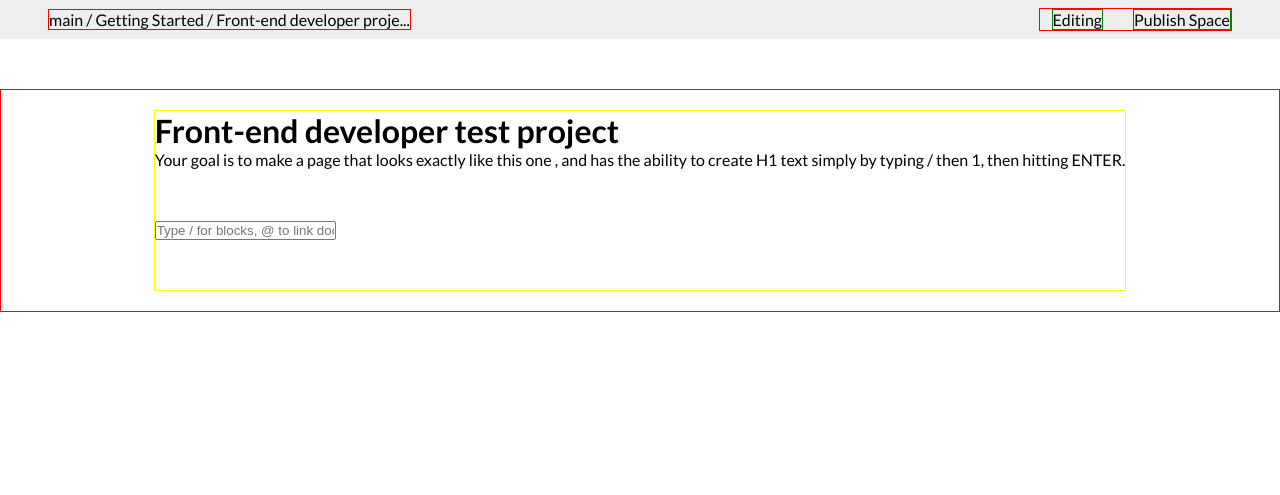
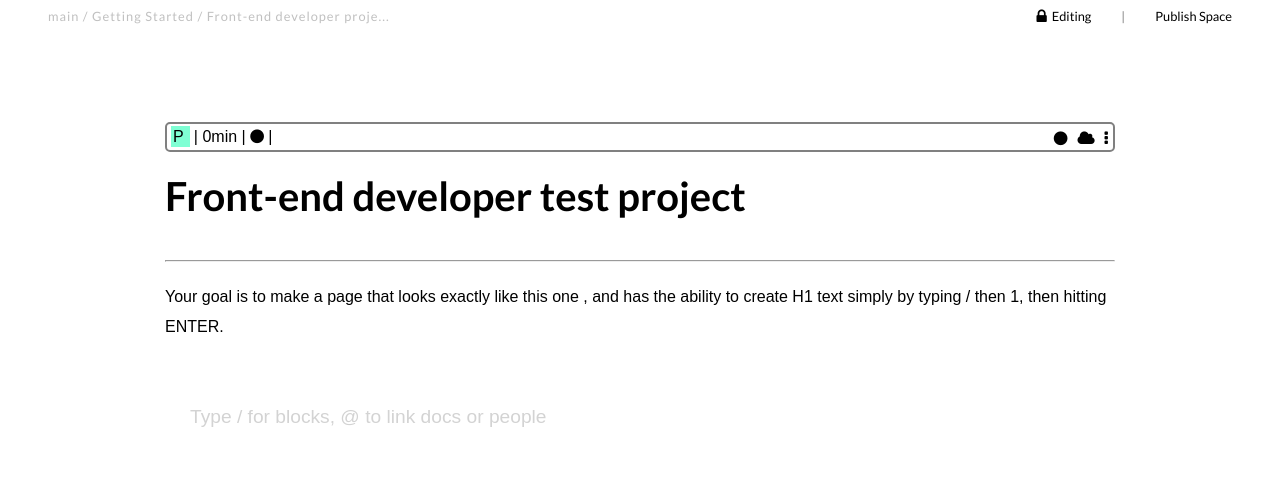
Before and after one commit to joeveloper/test-hlpjce, a plain HTML site: page index.html in a window 1280 px wide. Drawn offline with Linux system fonts and the light colour scheme.

Commit message:
Implemented additional HTML Icons, CSS styles and JS code logiic

```diff
--- a/index.html
+++ b/index.html
@@ -14,12 +14,13 @@
 <body>
     <header id="header">
         <div class="logo">
-            <p><i class="fa fa-book-open"></i><a>main</a> / Getting Started / Front-end developer proje...</p>
+            <p><span><i class="fa fa-book-open"></i></span><a>main</a> / Getting Started / Front-end developer proje...</p>
 
         </div>
         <nav id="nav-bar">
             <ul>
-                <li><i class="fa-thin fa-lock"></i><a href="#" class="nav-link">Editing</a></li>
+                <li><i style="margin-right: 5px;" class="fa fa-lock"></i><a href="#" class="nav-link">Editing</a></li>
+                <li><a href="#" style="color: grey" class="nav-link"> | </a></li>
                 <li><a href="#" class="nav-link">Publish Space</a></li>
             </ul>
         </nav>
@@ -28,14 +29,21 @@
 
     <div class="main-body">
         <div class="body-text">
+            <div class="sub-elements">
+                <p><span id="custom-p">P </span><span> | <i class="fas fa-clock"></i> 0min </span><span>| <i class="fa fa-circle"></i> |</span><span><i class="fas fa-down-arrow"></i></span></p>
+                <ul class="bar-link-boss">
+                    <li><a href="#" class="bar-link"><i class="fa fa-circle"></i></a></li>
+                    <li><a href="#" class="bar-link"><i class="fa fa-cloud"></i></a></li>
+                    <li><a href="#" class="bar-link"><i class="fa fa-ellipsis-v"></i></a></li>
+                </ul>
+            </div>
             <h1>Front-end developer test project</h1>
+            <hr>
             <p>Your goal is to make a page that looks exactly like this one , and has the ability to create H1 text simply by typing
                 / then 1, then hitting ENTER.
             </p>
             <div class="input-text">
-                <form>
-                    <input class="convert" type="text" placeholder="Type / for blocks, @ to link docs or people">
-                </form>
+                    <input id="myInput" type="text" placeholder="Type / for blocks, @ to link docs or people">
             </div>
         </div>
 
--- a/index.js
+++ b/index.js
@@ -0,0 +1,36 @@
+
+//capture the value of the input fiels
+let input = document.getElementById("myInput");
+
+//declare the parent div
+const inputText = document.querySelector(".input-text")
+
+//output element to be created afte consition is met
+let output = document.createElement("h1");
+
+//event lstener to listen to the Enter key press
+input.addEventListener("keydown", (event)=>{
+
+    //convert input to array to enable looping through the first 2 indexes
+    const myArr = input.value.split(",");
+
+    //if statement to check if the value of the first two
+    //indexes of string are met
+    if(event.keyCode === 13){
+        event.preventDefault();
+        if (myArr[0][0] == "/" && myArr[0][1]=="1"){
+
+            //create a new variable to convert array back to string
+            const newText = myArr.toString().substring(2)
+
+            //assign value of variable newText to value
+            output.innerText = newText
+
+            //insert value into the created h1 HTML element
+            inputText.appendChild(output)
+        } else {
+            //if condition is not true, alert the user
+            alert("Enter /1 before typing")
+                }
+            }
+        }, [])
--- a/style.css
+++ b/style.css
@@ -9,31 +9,37 @@ body {
     font-family: 'Lato', sans-serif;
 }
 
+hr {
+    margin-bottom: 20px;
+}
+
 #header {
     position: sticky;
     display: flex;
     justify-content: space-between;
     align-items: center;
     padding: 0.5em 3em;
-    background-color: #eee;
+    background-color: transparent;
     margin-bottom: 50px;
 }
 
 .logo {
-    border:1px solid red;
+
+    letter-spacing: 1px;
+    display: flex;
 }
 
-#header-img {
-    width: 100%;
-    max-width: 300px;
+.logo p {
+    font-size: 0.8rem;
+    color: #C0C0C0;
+
 }
+
 
 ul {
     display: flex;
     align-items: center;
     gap: 30px;
-    border:1px solid red;
-
 }
 
 li {
@@ -44,26 +50,90 @@ li {
 
 .nav-link {
     color: #000;
+    font-size: 0.8rem;
+    text-decoration: none;
+}
+
+.bar-link {
+    color: #000;
     font-size: 1rem;
     text-decoration: none;
-    border:1px solid green;
+}
 
+.bar-link-boss {
+    display: flex;
+    align-items: center;
+    gap: 10px;
+    padding-right: 5px;
 }
 
 .main-body {
-    border:1px solid red;
+
     margin-top: 50px;
     display: flex;
     align-items: center;
     justify-content: center;
+    padding: 20px 120px;
+}
+
+.sub-elements{
+    border: 2px solid grey;
+    margin-bottom: 20px;
+    border-radius: 5px;
+    box-shadow:  blue;
+    height: 30px;
+    display: flex;
+    justify-content: space-between;
+    align-items: center;
+}
+
+#custom-p {
+    background-color: aquamarine;
+    padding: 2px 2px;
+    margin: 4px 4px;
 }
 
 .body-text {
-    border:1px solid yellow;
-    margin: 20px 10px
+    margin: 20px 45px;
+    font-size: 20px;
+
+}
+
+.body-text h1{
+    margin-bottom: 40px;
+}
+
+.body-text p {
+    font-family: sans-serif;
+    font-size: 1rem;
+    line-height: 30px;
+
 
 }
 
 .input-text {
     margin: 50px 0;
+
 }
+
+#myInput {
+    height: 50px;
+    width: 70%;
+    border: none;
+    font-size: 1.2rem;
+    padding-left: 10px;
+
+}
+
+#myInput:active {
+    border: none;
+}
+
+#myInput::placeholder {
+    padding-left: 15px;
+    color: lightgray;
+}
+
+/* .d1 {
+    display: none;
+} */
```
